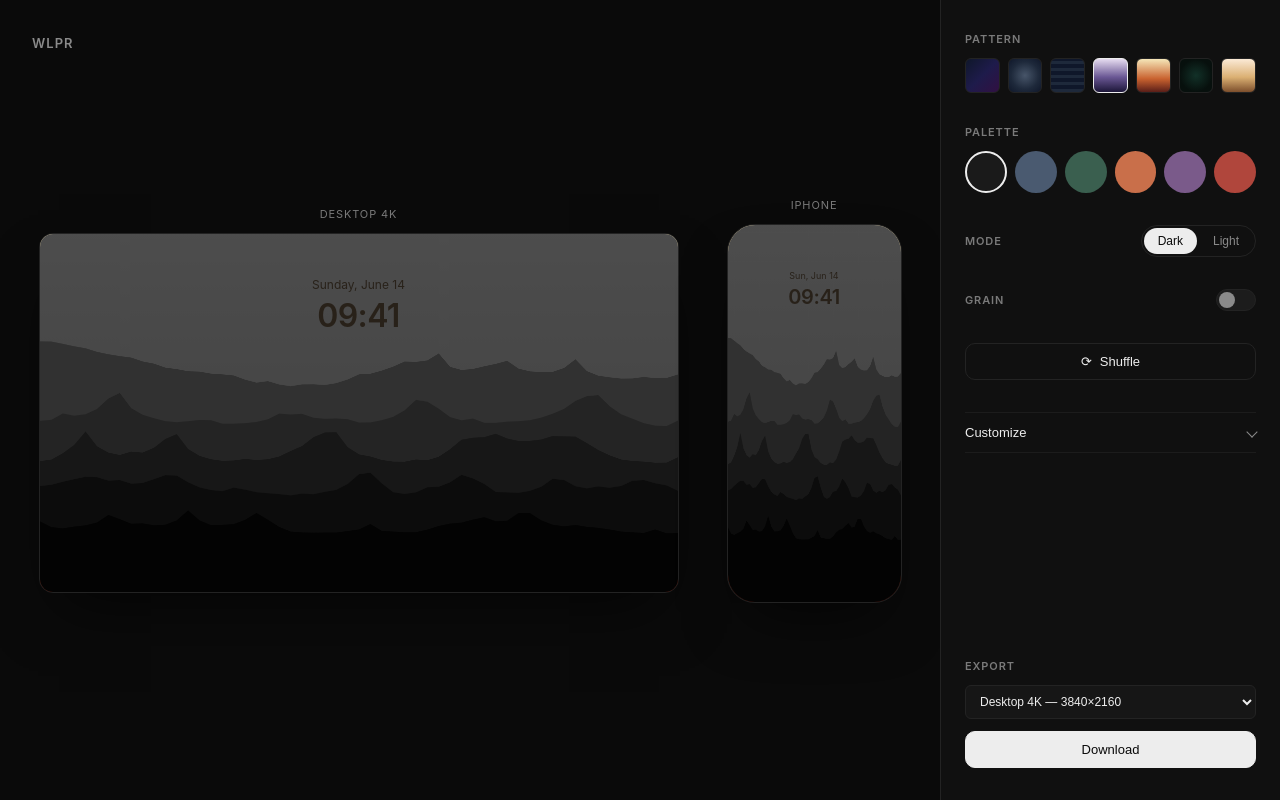
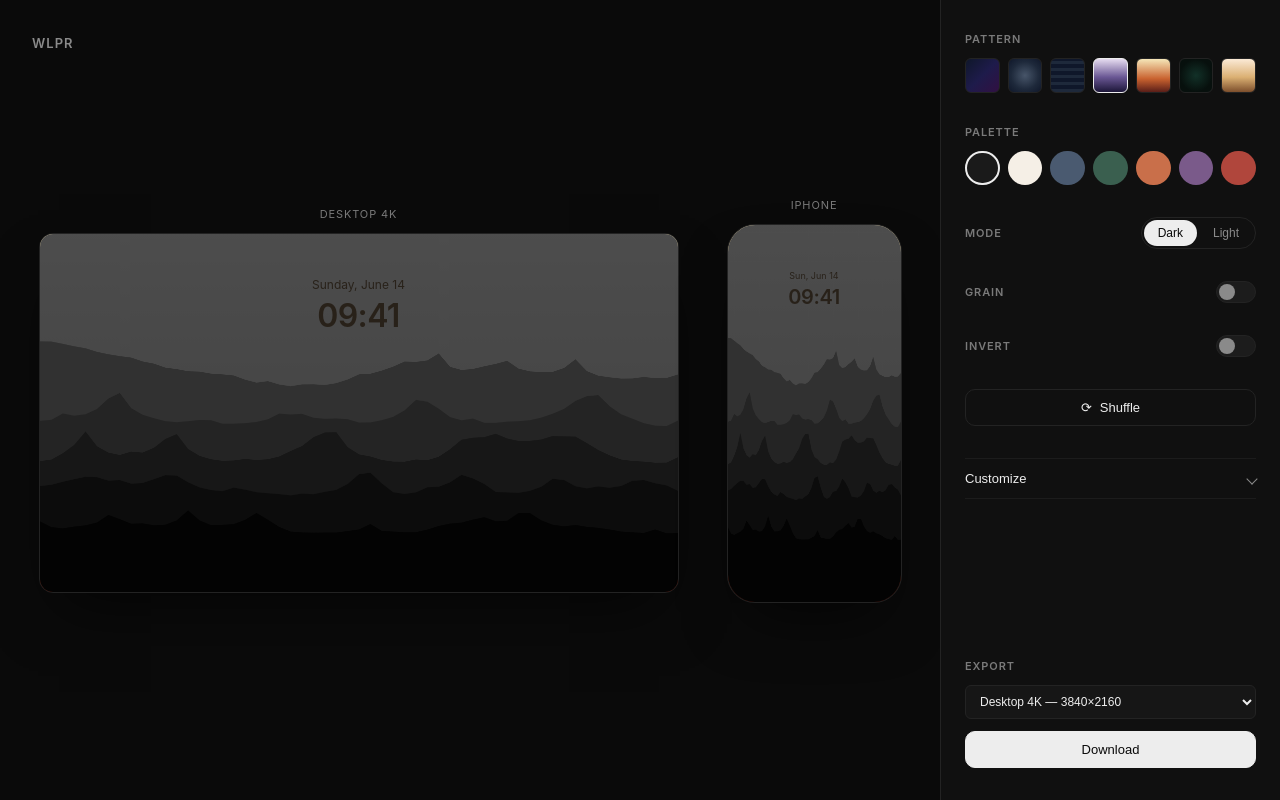
Before and after one commit to AaryanRaj007/WLPR, a website built with Vite: page index.html in a window 1280 px wide. Built offline with nearby package versions, Linux system fonts and the light colour scheme.

Commit message:
Add soft Cream palette and universal Invert colors toggle switch

```diff
--- a/index.html
+++ b/index.html
@@ -55,12 +55,13 @@
         <section class="panel-group">
           <h2 class="label">Palette</h2>
           <div class="palette-grid" id="palette-grid">
-            <button class="palette-swatch is-selected" data-palette="mono" style="background:#1a1a1a" aria-pressed="true" aria-label="Mono palette"></button>
-            <button class="palette-swatch" data-palette="slate" style="background:#4a5a70" aria-pressed="false" aria-label="Slate palette"></button>
-            <button class="palette-swatch" data-palette="forest" style="background:#3a5f4f" aria-pressed="false" aria-label="Forest palette"></button>
-            <button class="palette-swatch" data-palette="amber" style="background:#c96f4a" aria-pressed="false" aria-label="Amber palette"></button>
-            <button class="palette-swatch" data-palette="violet" style="background:#7a5a8a" aria-pressed="false" aria-label="Violet palette"></button>
-            <button class="palette-swatch" data-palette="rust" style="background:#b0463c" aria-pressed="false" aria-label="Rust palette"></button>
+            <button class="palette-swatch is-selected" data-palette="mono" style="background:#1a1a1a" aria-pressed="true" aria-label="Mono palette" title="Mono"></button>
+            <button class="palette-swatch" data-palette="cream" style="background:#f5efe6" aria-pressed="false" aria-label="Cream palette" title="Cream"></button>
+            <button class="palette-swatch" data-palette="slate" style="background:#4a5a70" aria-pressed="false" aria-label="Slate palette" title="Slate"></button>
+            <button class="palette-swatch" data-palette="forest" style="background:#3a5f4f" aria-pressed="false" aria-label="Forest palette" title="Forest"></button>
+            <button class="palette-swatch" data-palette="amber" style="background:#c96f4a" aria-pressed="false" aria-label="Amber palette" title="Amber"></button>
+            <button class="palette-swatch" data-palette="violet" style="background:#7a5a8a" aria-pressed="false" aria-label="Violet palette" title="Violet"></button>
+            <button class="palette-swatch" data-palette="rust" style="background:#b0463c" aria-pressed="false" aria-label="Rust palette" title="Rust"></button>
           </div>
         </section>
 
@@ -75,6 +76,13 @@
         <section class="panel-group panel-row">
           <h2 class="label">Grain</h2>
           <button class="switch" id="grain-toggle" role="switch" aria-checked="false" aria-label="Grain overlay">
+            <span class="switch-thumb"></span>
+          </button>
+        </section>
+
+        <section class="panel-group panel-row">
+          <h2 class="label">Invert</h2>
+          <button class="switch" id="invert-toggle" role="switch" aria-checked="false" aria-label="Invert colors">
             <span class="switch-thumb"></span>
           </button>
         </section>
--- a/src/color/index.ts
+++ b/src/color/index.ts
@@ -10,15 +10,28 @@ export interface PatternColors {
   layers: string[];
   accent: string;
   mode: Mode;
+  invert?: boolean;
 }
 
-export function getPatternColors(paletteId: string, layerCount: number, mode: Mode): PatternColors {
+export function getPatternColors(
+  paletteId: string,
+  layerCount: number,
+  mode: Mode,
+  invert: boolean = false,
+): PatternColors {
   const palette = palettes.find((p) => p.id === paletteId) ?? palettes[0];
-  const ramp = toneRamp(palette.hue, palette.chroma, 2 + layerCount, mode);
+  const totalStops = 2 + layerCount;
+  let ramp = toneRamp(palette.hue, palette.chroma, totalStops, mode);
+
+  if (invert) {
+    ramp = [...ramp].reverse();
+  }
+
   return {
     background: [ramp[0], ramp[1]],
     layers: ramp.slice(2),
     accent: accentColor(palette.hue, palette.chroma, mode),
     mode,
+    invert,
   };
 }
--- a/src/color/palettes.ts
+++ b/src/color/palettes.ts
@@ -7,6 +7,7 @@ export interface Palette {
 
 export const palettes: Palette[] = [
   { id: 'mono', label: 'Mono', hue: 0, chroma: 0 },
+  { id: 'cream', label: 'Cream', hue: 82, chroma: 0.035 },
   { id: 'slate', label: 'Slate', hue: 250, chroma: 0.06 },
   { id: 'forest', label: 'Forest', hue: 150, chroma: 0.09 },
   { id: 'amber', label: 'Amber', hue: 55, chroma: 0.13 },
--- a/src/main.ts
+++ b/src/main.ts
@@ -75,6 +75,14 @@ grainToggle.addEventListener('click', () => {
   renderAll();
 });
 
+const invertToggle = document.getElementById('invert-toggle')!;
+invertToggle.addEventListener('click', () => {
+  const on = invertToggle.getAttribute('aria-checked') === 'true';
+  invertToggle.setAttribute('aria-checked', String(!on));
+  state.invert = !on;
+  renderAll();
+});
+
 const customizeToggle = document.getElementById('customize-toggle')!;
 const customizeBody = document.getElementById('customize-body')!;
 customizeToggle.addEventListener('click', () => {
@@ -107,6 +115,7 @@ function sanitize(restored: Partial<PersistedState> | null): Partial<PersistedSt
   if (typeof restored.layers === 'number' && !Number.isNaN(restored.layers)) clean.layers = restored.layers;
   if (typeof restored.roughness === 'number' && !Number.isNaN(restored.roughness)) clean.roughness = restored.roughness;
   if (typeof restored.grain === 'boolean') clean.grain = restored.grain;
+  if (typeof restored.invert === 'boolean') clean.invert = restored.invert;
   return clean;
 }
 
@@ -127,12 +136,13 @@ const state = {
     roughness: restored.roughness ?? initialPattern.defaultParams.roughness,
   } as PatternParams,
   grain: restored.grain ?? false,
+  invert: restored.invert ?? false,
 };
 
 function renderAll() {
   const pattern = patterns[state.patternId];
   if (!pattern) return;
-  const colors = getPatternColors(state.paletteId, Math.round(state.params.layers), state.mode);
+  const colors = getPatternColors(state.paletteId, Math.round(state.params.layers), state.mode, state.invert);
   renderToCanvas(desktopCanvas, pattern, state.seed, state.params, colors, state.grain);
   renderToCanvas(phoneCanvas, pattern, state.seed, state.params, colors, state.grain);
 
@@ -144,6 +154,7 @@ function renderAll() {
     layers: state.params.layers,
     roughness: state.params.roughness,
     grain: state.grain,
+    invert: state.invert,
   };
   writeHash(persisted);
   saveToStorage(persisted);
@@ -212,6 +223,7 @@ if (state.mode === 'light') {
   setMode(modeDark, modeLight);
 }
 grainToggle.setAttribute('aria-checked', String(state.grain));
+invertToggle.setAttribute('aria-checked', String(state.invert));
 setFieldUi(initialPattern);
 
 renderAll();
@@ -239,7 +251,7 @@ downloadBtn.addEventListener('click', async () => {
   if (!pattern) return;
 
   const { width, height } = resolveExportSize();
-  const colors = getPatternColors(state.paletteId, Math.round(state.params.layers), state.mode);
+  const colors = getPatternColors(state.paletteId, Math.round(state.params.layers), state.mode, state.invert);
   const originalLabel = downloadBtn.textContent;
   downloadBtn.disabled = true;
   downloadBtn.textContent = 'Exporting…';
--- a/src/state/urlHash.ts
+++ b/src/state/urlHash.ts
@@ -6,6 +6,7 @@ export interface PersistedState {
   layers: number;
   roughness: number;
   grain: boolean;
+  invert: boolean;
 }
 
 export function encodeState(s: PersistedState): string {
@@ -17,6 +18,7 @@ export function encodeState(s: PersistedState): string {
     l: String(s.layers),
     r: String(s.roughness),
     g: s.grain ? '1' : '0',
+    inv: s.invert ? '1' : '0',
   });
   return params.toString();
 }
@@ -38,6 +40,7 @@ export function decodeHash(hash: string): Partial<PersistedState> | null {
   if (params.has('l')) result.layers = Number(params.get('l'));
   if (params.has('r')) result.roughness = Number(params.get('r'));
   if (params.has('g')) result.grain = params.get('g') === '1';
+  if (params.has('inv')) result.invert = params.get('inv') === '1';
   return result;
 }
 
--- a/src/style.css
+++ b/src/style.css
@@ -235,7 +235,7 @@ canvas {
 
 .palette-grid {
   display: grid;
-  grid-template-columns: repeat(6, 1fr);
+  grid-template-columns: repeat(7, 1fr);
   gap: var(--space-1);
 }
 
```
